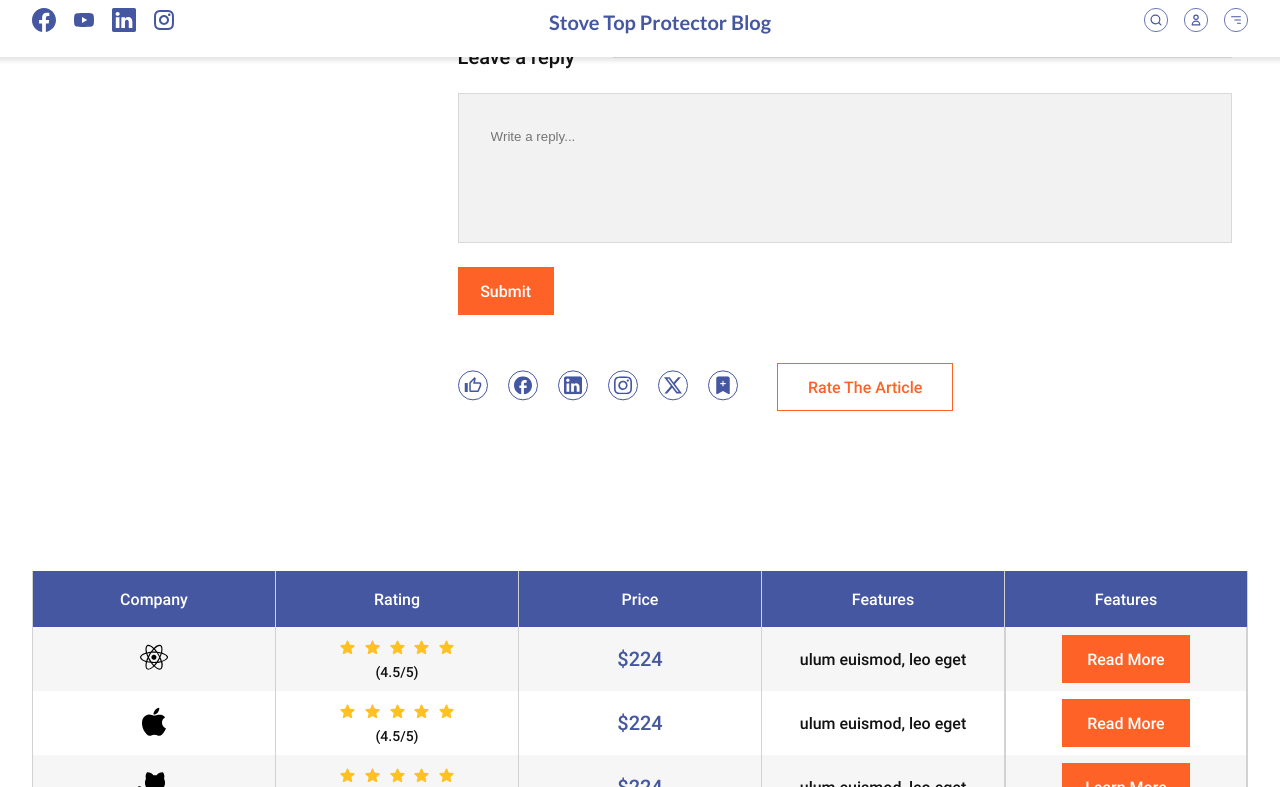
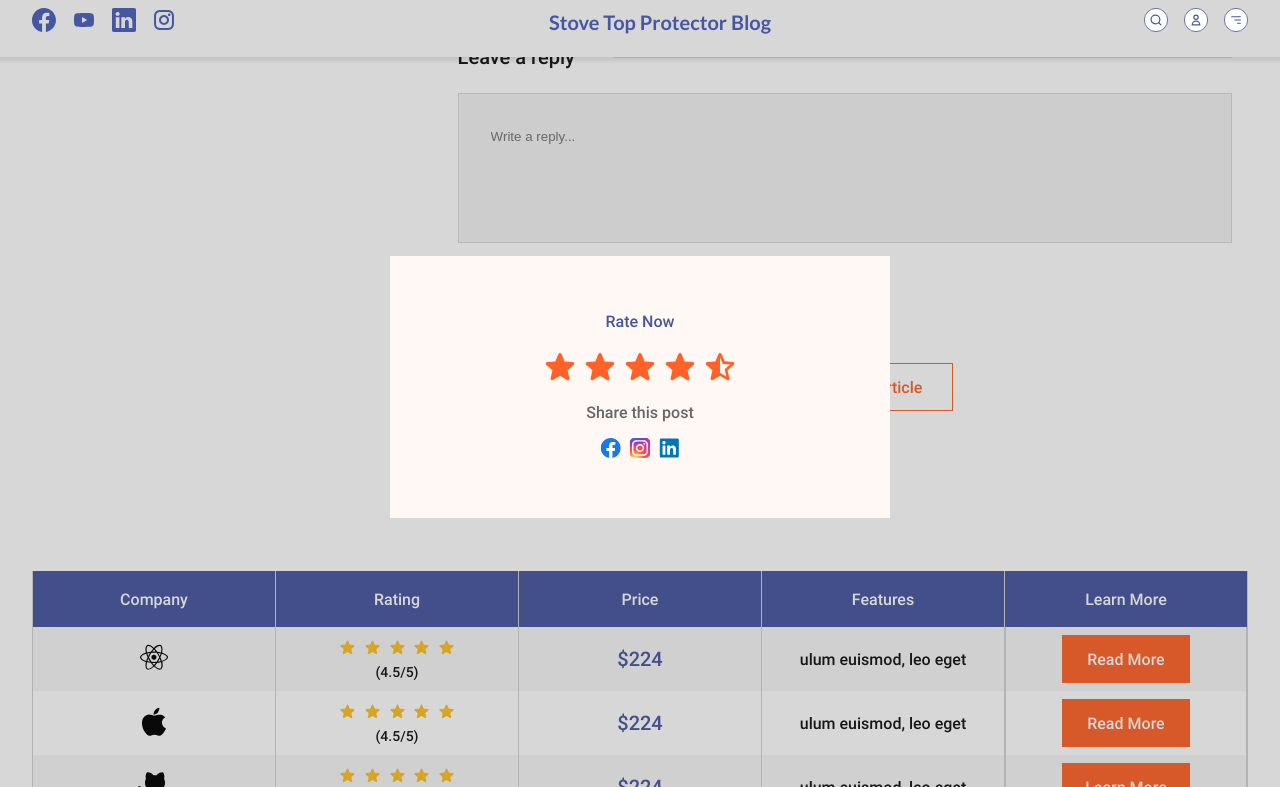
Before and after one commit to kaundalvikas21/stove_top_protector_blog, a plain HTML site: page single_blog_page.html in a window 1280 px wide. Both pictures are taken after a click on the link "Rate The Article". Shown: the part 5332-6119 px from the top of the page. Drawn offline with Linux system fonts and the light colour scheme.

Commit message:
implement js

```diff
--- a/css/global.css
+++ b/css/global.css
@@ -699,9 +699,16 @@ h6 {
 .faq_sec .inner_content h6 {
   color: var(--sub_heading_clr);
 }
-.faq_sec .inner_content p {
+.faq_sec .inner_content .faq_para p {
   color: var(--light_grey_para_clr);
 }
+/* .faq_sec .faq_para{
+  max-height: 0;
+  overflow: hidden;
+} */
+/* .faq_sec .accordion_card.active .faq_para{
+  max-height: 300px;
+} */
 .faq_sec .faq_container > a {
   width: 8rem;
   height: 3rem;
@@ -793,3 +800,45 @@ footer > .copyright_col {
   padding-block: 3rem;
   color: var(--solid_white_clr);
 }
+
+
+/*----- model_rating -----*/
+.model_rating {
+  width: 500px;
+  background-color: #fff8f5;
+  opacity: 0;
+  visibility: hidden;
+  transition: all 0.2s ease-in-out;
+  position: fixed;
+  top: 50%;
+  left: 50%;
+  transform: translate(-50%, -50%);
+  z-index: 1001;
+}
+.model_rating.open_rating_model{
+  opacity: 1;
+  visibility: visible;
+}
+.model_rating .model_wrapper {
+  max-width: 200px;
+  width: 100%;
+  margin-inline: auto;
+  padding-block: 3.5rem;
+}
+.model_rating .model_content {
+  align-items: center;
+  justify-content: center;
+  gap: 1rem;
+}
+.model_rating .model_content h6 {
+  color: var(--secondary_blue_clr);
+  font-weight: 400;
+}
+.model_rating .model_content span {
+  color: var(--light_grey_para_clr);
+  font-weight: 400;
+}
+.model_rating .social_links_model {
+  align-items: center;
+  gap: 0.5rem;
+}
--- a/css/global_component.css
+++ b/css/global_component.css
@@ -354,10 +354,10 @@
 /*-------- global_faq_sec end --------*/
 
 /*------ menu_off_canvas -------*/
-/* .menu_off_canvas {
+.menu_off_canvas {
   width: 468px;
-} */
-/* .menu_off_canvas .menu_inner_wrapper {
+}
+.menu_off_canvas .menu_inner_wrapper {
   gap: 2rem;
 }
 .menu_off_canvas .heading_row {
@@ -394,12 +394,23 @@
 .menu_off_canvas .lists_stove_protect ul li:last-child img {
   width: 24px;
   height: 24px;
-} */
+}
 
 /*----- model_rating -----*/
 .model_rating {
   width: 500px;
   background-color: #fff8f5;
+  opacity: 0;
+  visibility: hidden;
+  transition: all 0.2s ease-in-out;
+  position: fixed;
+  top: 50%;
+  left: 50%;
+  transform: translate(-50%, -50%);
+}
+.model_rating.open_rating_model{
+  opacity: 1;
+  visibility: visible;
 }
 .model_rating .model_wrapper {
   max-width: 200px;
--- a/css/index.css
+++ b/css/index.css
@@ -1,6 +1,7 @@
 /*-------- hero_section_1 start --------*/
 .index_hero_section_1 .hero_sec_container {
   height: 853px;
+  /* height: 100%; */
   display: grid;
   grid-gap: 1rem;
   grid-template-areas:
--- a/css/single_blog_page.css
+++ b/css/single_blog_page.css
@@ -487,6 +487,9 @@ td {
 .single_blg_pge_sec_3 tr:nth-child(odd) {
   background-color: #f6f6f6;
 }
+.single_blg_pge_sec_3 tr:nth-child(2):hover {
+  background-color: #edeaea;
+}
 .single_blg_pge_sec_3 .price {
   color: var(--secondary_blue_clr);
   font-size: 1.25rem;
--- a/js/global.js
+++ b/js/global.js
@@ -3,7 +3,7 @@ const close_btn = document.querySelector(".close_btn");
 const hamburger_btn = document.querySelector(".hamburger_btn");
 const overlay = document.querySelector(".overlay");
 
-
+//menu_off_canvas_js
 hamburger_btn.addEventListener("click", () => {
   menu_off_canvas.classList.add("open");
   overlay_add();
@@ -14,17 +14,39 @@ close_btn.addEventListener("click", () => {
   overlay_remove();
 });
 
+// functions_overlay
 function overlay_add() {
   overlay.classList.add("open_overlay");
   overlay.addEventListener("click", overlay_remove);
+  // document.body.style.overflow = "hidden";
 };
 
 function overlay_remove() {
   overlay.classList.remove("open_overlay");
   overlay.removeEventListener("click", overlay_remove);
+  // document.body.style.overflow = "";
 };
 
 overlay.addEventListener("click", ()=>{
   menu_off_canvas.classList.remove("open");
+  model_rating.classList.remove("open_rating_model");
   overlay_remove();
 });
+
+
+// rating_article
+const rate_article = document.getElementById("rate_article");
+const model_rating = document.querySelector(".model_rating");
+
+rate_article.addEventListener("click", () => {
+  model_rating.classList.add("open_rating_model");
+  overlay_add();
+});
+
+// Frequently Asked Questions (FAQs)_js
+const accordion_card = document.querySelector(".accordion_card");
+
+accordion_card.addEventListener("click", () => {
+ accordion_card.classList.toggle("active");
+
+});
--- a/single_blog_page.html
+++ b/single_blog_page.html
@@ -7,6 +7,7 @@
     <title>single_blog_page</title>
     <link rel="stylesheet" href="css/global.css">
     <link rel="stylesheet" href="css/single_blog_page.css">
+
 </head>
 
 <body>
@@ -19,7 +20,10 @@
                 <a href=""> <img src="assets/linkedin.svg" alt=""></a>
                 <a href=""> <img src="assets/instagram-line.svg" alt=""></a>
             </div>
-            <h5>Stove Top Protector Blog</h5>
+            <a href="index.html">
+                <h5>Stove Top Protector Blog</h5>
+            </a>
+
             <div class="menu_icons flex_row">
                 <a href=""> <img src="assets/search.svg" alt=""></a>
                 <a href=""> <img src="assets/user_header.svg" alt=""></a>
@@ -612,12 +616,33 @@
                                     </svg></a>
                             </div>
                             <!-- global white button -->
-                            <a class="rating_btn white_btn global_btn">Rate The Article</a>
+                            <a id="rate_article" class="rating_btn white_btn global_btn">Rate The Article</a>
                         </div>
                     </div>
 
                 </div>
 
+            </div>
+            <!-- model_rating -->
+            <div class="model_rating">
+                <div class="model_wrapper flex_column">
+                    <div class="model_content flex_column">
+                        <h6>Rate Now</h6>
+                        <div class="stars_rating flex_row">
+                            <img src="assets/model_star.svg" alt="">
+                            <img src="assets/model_star.svg" alt="">
+                            <img src="assets/model_star.svg" alt="">
+                            <img src="assets/model_star.svg" alt="">
+                            <img src="assets/model_star-half.svg" alt="">
+                        </div>
+                        <span>Share this post</span>
+                        <div class="social_links_model flex_row">
+                            <a href=""><img src="assets/model_facebook.svg" alt=""></a>
+                            <a href=""><img src="assets/model_instagram.svg" alt=""></a>
+                            <a href=""><img src="assets/model_linkedin.svg" alt=""></a>
+                        </div>
+                    </div>
+                </div>
             </div>
         </section>
         <!-- single_blg_pg_sec_2 end -->
@@ -632,7 +657,7 @@
                             <th>Rating</th>
                             <th>Price</th>
                             <th>Features</th>
-                            <th>Features</th>
+                            <th>Learn More</th>
                         </tr>
                     </thead>
                     <tbody>
```
Also changed, not shown: author_page.html (+1 -1 lines), blog_page.html (+7 -3 lines), contact_us.html (+1 -1 lines), global_component.html (+1 -1 lines), index.html (+2 -2 lines).
